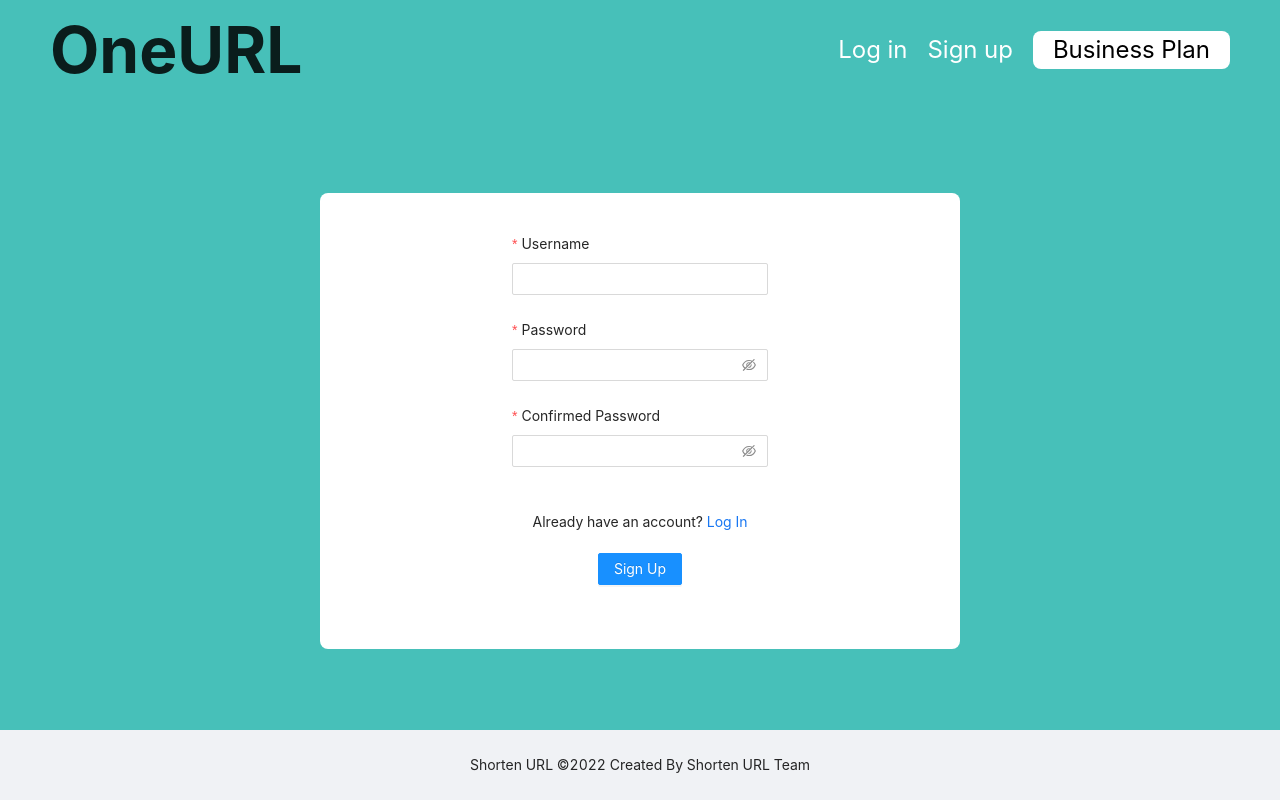
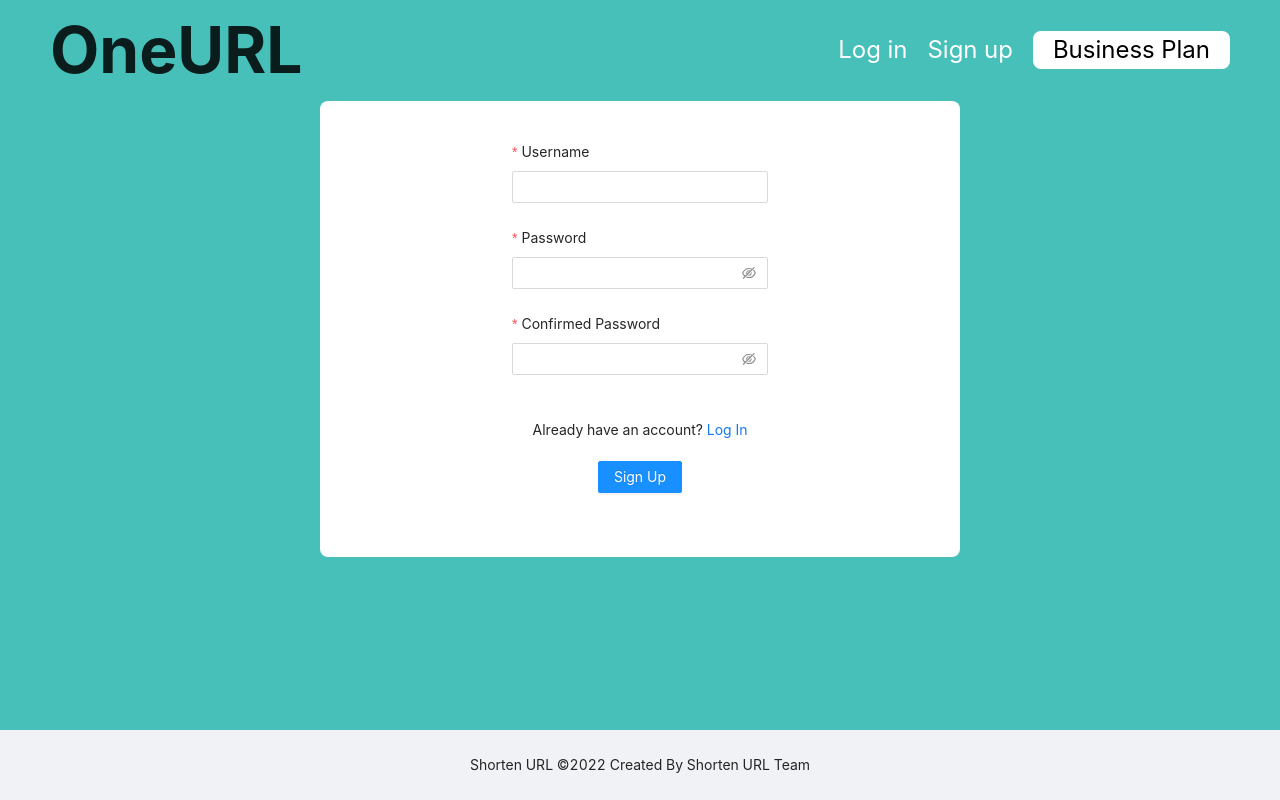
Before and after one commit to COMP539-OneURL/one-url-frontend, a React (Create React App) app: page /signup in a window 1280 px wide. Built offline with nearby package versions, Linux system fonts and the light colour scheme.

Commit message:
feat(frontend): encapsulate header and footer to layout

```diff
--- a/package.json
+++ b/package.json
@@ -6,7 +6,7 @@
     "@testing-library/jest-dom": "^5.16.2",
     "@testing-library/react": "^12.1.3",
     "@testing-library/user-event": "^13.5.0",
-    "antd": "^4.18.9",
+    "antd": "^4.19.1",
     "react": "^17.0.2",
     "react-dom": "^17.0.2",
     "react-router-dom": "6",
--- a/src/App.js
+++ b/src/App.js
@@ -1,12 +1,10 @@
 import React from "react";
 import './App.css';
 import { Routes, Route, Link } from "react-router-dom";
-import HeaderBar from './pages/header';
-import ContentPage from './pages/content';
 import Login from './pages/Login';
 import Signup from './pages/Signup';
 import Home from './pages/Home';
-import FooterPage from './pages/footer';
+
 
 function App() {
   return (
--- /dev/null
+++ b/src/components/footer/index.jsx
@@ -0,0 +1,15 @@
+import React from "react";
+import { Layout } from "antd";
+const { Footer } = Layout;
+
+const FooterPage = () => {
+  return (
+    <>
+      <Footer style={{ textAlign: "center", position: "fixed", bottom: "0", width: "100%" }}>
+        Shorten URL ©2022 Created By Shorten URL Team
+      </Footer>
+    </>
+  );
+};
+
+export default FooterPage;
--- a/src/pages/header.js
+++ b/src/components/headerbar/index.jsx
@@ -1,7 +1,9 @@
 import React, { useState, useEffect } from "react";
-import '../App.css';
 import { Link } from "react-router-dom";
 //import '../App.css';
+import { Layout, Typography} from "antd";
+
+const {Header} = Layout;
 
 const HeaderBar = () => {
   const [current, setCurrent] = useState({key: window.location.pathname});
@@ -45,7 +47,7 @@ const HeaderBar = () => {
 
 
   return (
-    <div className="site-layout">
+    <>
       <div style={{ display: 'flex', paddingLeft: 50, paddingRight: 50, alignItems: 'center' }}>
         <div style={{ fontSize: 64, fontWeight: 'bold' }}>OneURL</div>
         <div style={{ display: 'flex', width: '100%', justifyContent: 'flex-end', fontSize: 24 }}>
@@ -74,7 +76,7 @@ const HeaderBar = () => {
           </Link>
         </div>
       </div>
-    </div>
+    </>
   )
 }
 
--- /dev/null
+++ b/src/components/layout/index.jsx
@@ -0,0 +1,20 @@
+import React from "react";
+import { Layout as AntdLayout } from "antd";
+import HeaderBar from "../headerbar";
+import FooterPage from "../footer";
+
+const { Content } = AntdLayout;
+
+const Layout = ({ children, style }) => {
+  return (
+    <AntdLayout style={{ background: "#47C0B9" }}>
+      <HeaderBar />
+      <Content className='site-layout'>
+        {children}
+      </Content>
+      <FooterPage />
+    </AntdLayout>
+  );
+};
+
+export default Layout;
--- a/src/pages/Home.js
+++ b/src/pages/Home.js
@@ -1,17 +1,11 @@
 import React from "react";
-import { Layout } from 'antd';
-import HeaderBar from './header';
-import ContentPage from './content';
-import FooterPage from './footer';
+import Layout from "../components/layout";
 
-const HomePage = () => {
+const Home = () => {
   return (
-    <>
-      <HeaderBar />
-      <ContentPage />
-      <FooterPage />
-    </>
+    <Layout>
+    </Layout>
   )
 }
 
-export default HomePage;
+export default Home;
--- a/src/pages/Login.js
+++ b/src/pages/Login.js
@@ -1,7 +1,6 @@
 import React from "react";
 import { Form, Input, Button, Checkbox } from 'antd';
-import HeaderBar from './header';
-import FooterPage from './footer';
+import Layout from "../components/layout";
 import { Link } from "react-router-dom";
 
 const Login = () => {
@@ -15,8 +14,7 @@ const Login = () => {
   };
 
   return (
-    <>
-      <HeaderBar />
+    <Layout>
         <div style={{ display: 'flex', width: '100%', height: '80%', justifyContent: 'center' }}>
           <div style={{ margin: 'auto', background: 'white', borderRadius: '0.5rem', width: '50%' }}>
             <Form
@@ -61,8 +59,7 @@ const Login = () => {
             </Form>
           </div>
         </div>
-      <FooterPage />
-    </>
+    </Layout>
   )
 }
 
--- a/src/pages/Signup.js
+++ b/src/pages/Signup.js
@@ -1,68 +1,66 @@
 import React from "react";
-import { Form, Input, Button, Checkbox } from 'antd';
-import HeaderBar from './header';
-import FooterPage from './footer';
+import { Form, Input, Button } from "antd";
+import Layout from "../components/layout";
 import { Link } from "react-router-dom";
 
 const Signup = () => {
-
   const onFinish = (values) => {
-    console.log('Success:', values);
+    console.log("Success:", values);
   };
 
   const onFinishFailed = (errorInfo) => {
-    console.log('Failed:', errorInfo);
+    console.log("Failed:", errorInfo);
   };
 
   return (
-    <>
-      <HeaderBar />
-        <div style={{ display: 'flex', width: '100%', height: '80%', justifyContent: 'center' }}>
-          <div style={{ margin: 'auto', background: 'white', borderRadius: '0.5rem', width: '50%' }}>
+    <Layout>
+      <div style={{ display: "flex", width: "100%", height: "80%", justifyContent: "center" }}>
+        <div style={{ margin: "auto", background: "white", borderRadius: "0.5rem", width: "50%" }}>
           <Form
-              name="basic"
+            name='basic'
             // labelCol={{ span: 8 }}
-              layout="vertical"
+            layout='vertical'
             wrapperCol={{ span: 16 }}
             initialValues={{ remember: true }}
             onFinish={onFinish}
             onFinishFailed={onFinishFailed}
-              autoComplete="off"
+            autoComplete='off'
           >
-              <div style={{ width: '80%', margin: 'auto', paddingTop: '40px', paddingBottom: '40px'}}>
-                <div style={{ paddingLeft: '8rem'}}>
+            <div style={{ width: "80%", margin: "auto", paddingTop: "40px", paddingBottom: "40px" }}>
+              <div style={{ paddingLeft: "8rem" }}>
                 <Form.Item
-                    label="Username"
-                    name="username"
-                    rules={[{ required: true, message: 'Please input your username!' }]}
+                  label='Username'
+                  name='username'
+                  rules={[{ required: true, message: "Please input your username!" }]}
                 >
                   <Input />
                 </Form.Item>
 
                 <Form.Item
-                    label="Password"
-                    name="password"
-                    rules={[{ required: true, message: 'Please input your password!' }]}
+                  label='Password'
+                  name='password'
+                  rules={[{ required: true, message: "Please input your password!" }]}
                 >
                   <Input.Password />
                 </Form.Item>
 
                 <Form.Item
-                    label="Confirmed Password"
-                    name="password"
-                    rules={[{ required: true, message: 'Please input your password!' }]}
+                  label='Confirmed Password'
+                  name='password'
+                  rules={[{ required: true, message: "Please input your password!" }]}
                 >
                   <Input.Password />
                 </Form.Item>
               </div>
-                <div style={{ paddingTop: '20px', paddingBottom: '20px'}}>
-                  Already have an account? <Link to="/login"><span style={{ color: '#1877F2'}}>Log In</span></Link>
+              <div style={{ paddingTop: "20px", paddingBottom: "20px" }}>
+                Already have an account?{" "}
+                <Link to='/login'>
+                  <span style={{ color: "#1877F2" }}>Log In</span>
+                </Link>
               </div>
 
-                <Form.Item
-                  wrapperCol={{ offset: 0 }}
-                >
-                  <Button type="primary" htmlType="submit">
+              <Form.Item wrapperCol={{ offset: 0 }}>
+                <Button type='primary' htmlType='submit'>
                   Sign Up
                 </Button>
               </Form.Item>
@@ -70,9 +68,8 @@ const Signup = () => {
           </Form>
         </div>
       </div>
-      <FooterPage />
-    </>
-  )
-}
+    </Layout>
+  );
+};
 
 export default Signup;
--- a/src/pages/footer.js
+++ /dev/null
@@ -1,13 +0,0 @@
-import React from "react";
-import { Layout } from 'antd';
-const { Footer } = Layout;
-
-const footerPage = () => {
-  return (
-    <>
-      <Footer style={{ textAlign: 'center', position: 'fixed', bottom: '0', width: '100%' }}>Shorten URL ©2022 Created By Shorten URL Team</Footer>
-    </>
-  )
-}
-
-export default footerPage;
```
Also changed, not shown: 1 other file (tests, documents, lock files or other folders). Lines whose indentation alone changed are shown as unchanged.
